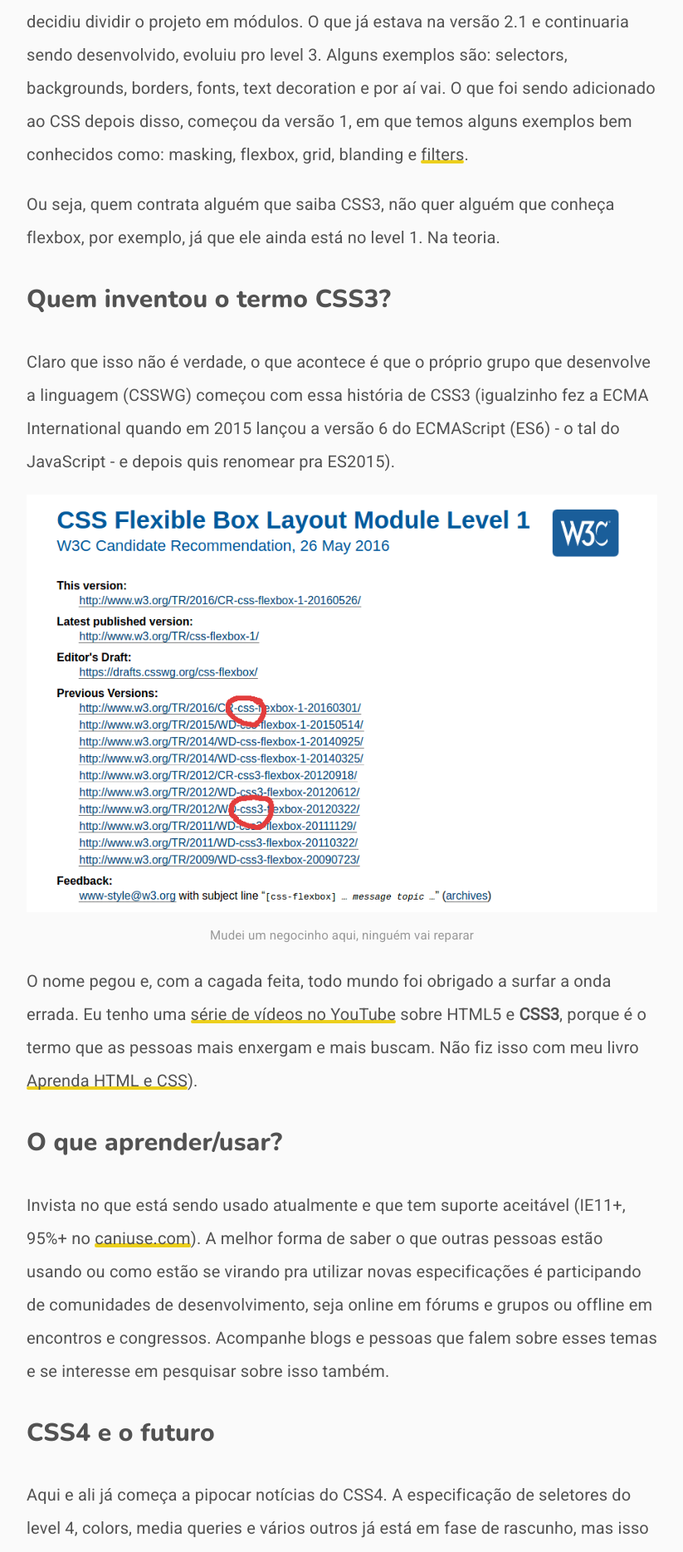
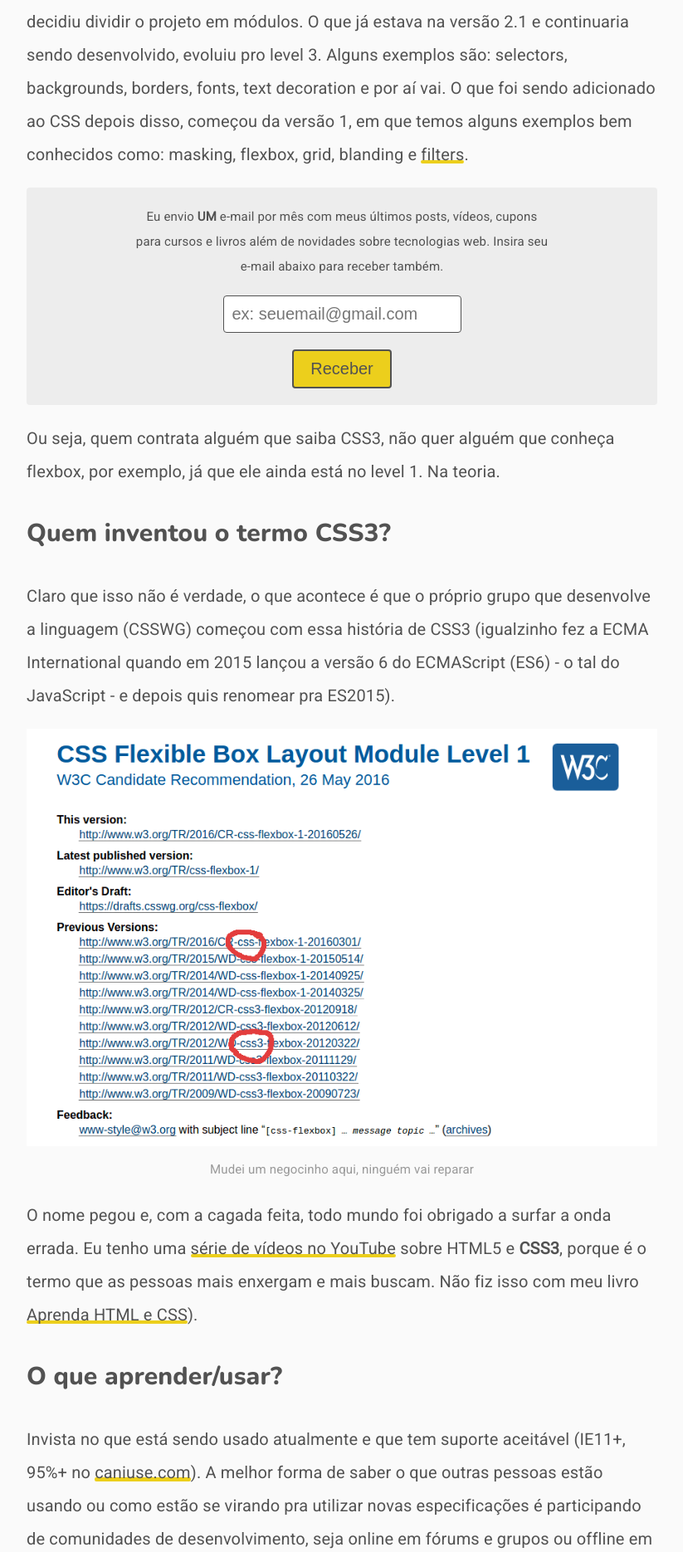
Before and after one commit to emanuelrosa/site-estevan, a Jekyll site: the page built from _posts/2017-01-21-nao-existe-css3.md, in a window 1280 px wide. Shown: the part 864-2734 px from the top of the page at 83% size, without its empty margins (228-1051 px from the left). Built offline with Jekyll 4.4.1, drawn with Linux system fonts in a browser that asks for light colours; comment, search, counter and statistics services are not loaded.

Commit message:
add newsletter

```diff
--- /dev/null
+++ b/_includes/newsletter.html
@@ -0,0 +1,16 @@
+<form
+  class="newsletter-form"
+  action="https://tinyletter.com/estevanmaito"
+  method="post"
+  target="popupwindow"
+  onsubmit="window.open('https://tinyletter.com/estevanmaito', 'popupwindow', 'scrollbars=yes,width=800,height=600');return true"
+>
+  <p class="newsletter-form__description">
+    Eu envio <strong>UM</strong> e-mail por mês com meus últimos posts, vídeos, cupons para cursos e livros além de novidades sobre tecnologias web. Insira seu e-mail abaixo para receber também.
+  </p>
+  <p>
+    <input type="text" name="email" id="tlemail" class="newsletter-form__input" placeholder="ex: seuemail@gmail.com" />
+  </p>
+  <input type="hidden" value="1" name="embed"/>
+  <input type="submit" value="Receber" class="newsletter-form__button" />
+</form>
--- a/_posts/2017-01-21-nao-existe-css3.md
+++ b/_posts/2017-01-21-nao-existe-css3.md
@@ -20,6 +20,8 @@ Viu? Tomou uma água? Entendeu aquelas tabelas cheias de cor e *level* pra tudo
 Vamos voltar um pouco no tempo, até quando saiu a última grande versão do CSS, a versão 2.1, em 2011. Essa especificação levou 9 anos pra ficar pronta (de 2002 a 2011)! Isso porque o projeto era desenvolvido como uma única coisa, ou seja, se eu tivesse criado alguma coisa muito boa em 2003 e você só tivesse terminado a sua em 2011, todo o projeto, incluindo as minhas alterações de muuuito tempo antes, sairiam juntas.
 
 Depois de ver que isso não seria uma boa ideia, o CSS Working Group (CSSWG) decidiu dividir o projeto em módulos. O que já estava na versão 2.1 e continuaria sendo desenvolvido, evoluiu pro level 3. Alguns exemplos são: selectors, backgrounds, borders, fonts, text decoration e por aí vai. O que foi sendo adicionado ao CSS depois disso, começou da versão 1, em que temos alguns exemplos bem conhecidos como: masking, flexbox, grid, blanding e [filters](https://css-tricks.com/almanac/properties/f/filter/){:target="_blank"}.
+
+{% include newsletter.html %}
 
 Ou seja, quem contrata alguém que saiba CSS3, não quer alguém que conheça flexbox, por exemplo, já que ele ainda está no level 1. Na teoria.
 
--- a/src/scss/main.scss
+++ b/src/scss/main.scss
@@ -29,6 +29,7 @@
   'components/tags',
   'components/pre',
   'components/huge-text',
+  'components/newsletter-form',
   'components/share',
   'components/about',
   'components/video',
```
Also changed, not shown: _posts/2017-01-24-programacao-froot-loops.md (+2 -0 lines), src/scss/components/_newsletter-form.scss (added, +29 -0 lines), assets/css/main.css, 1 other file.
